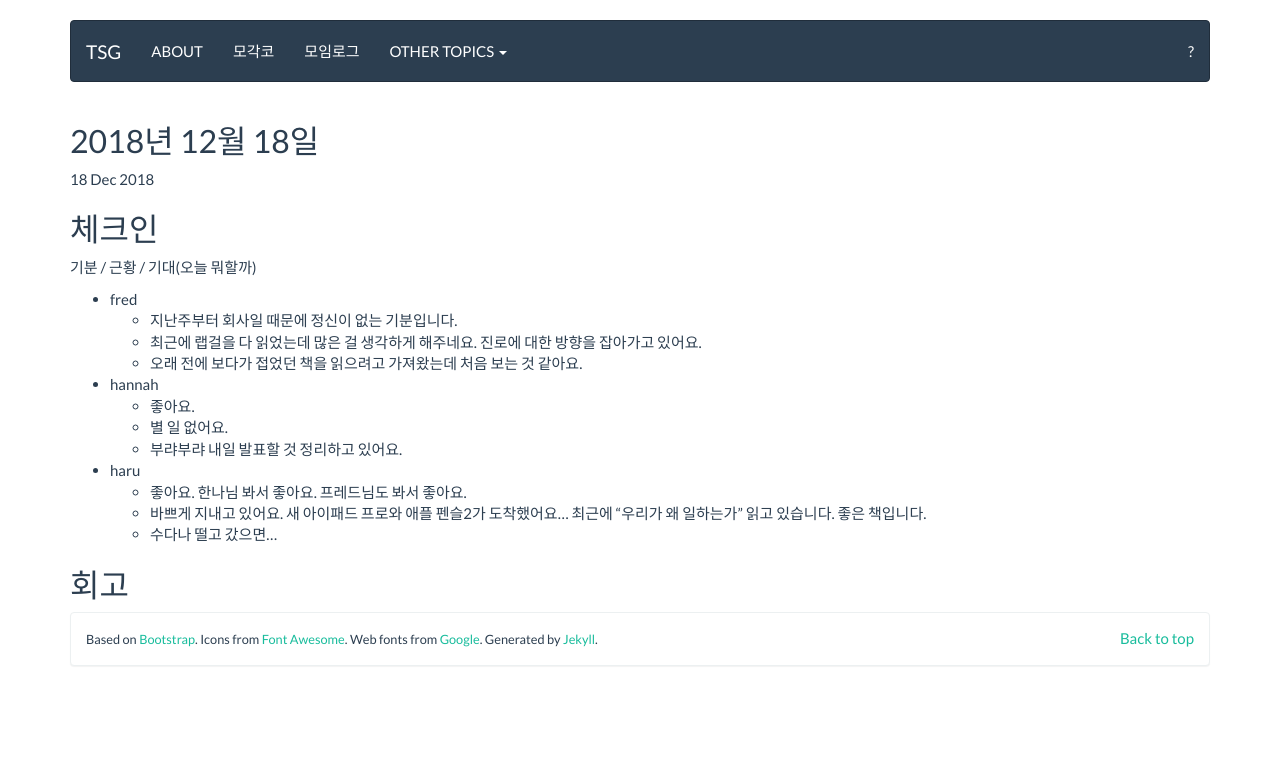
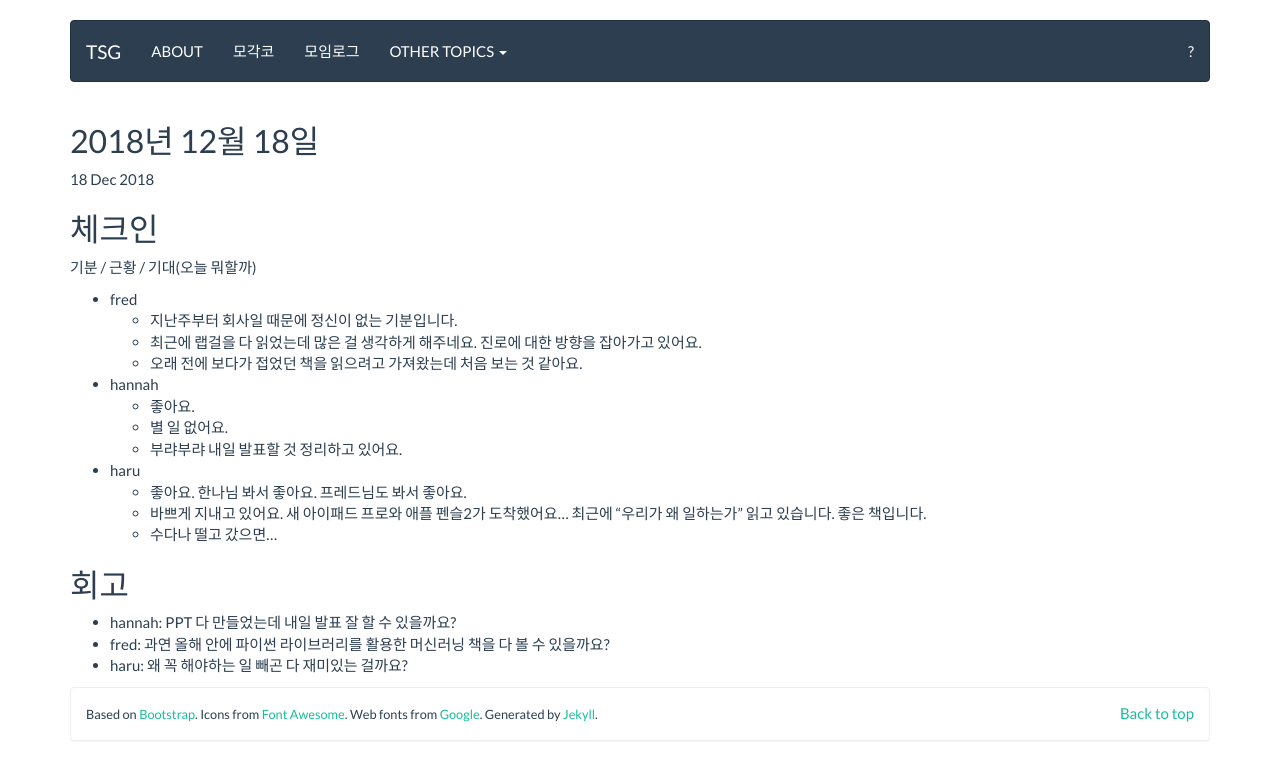
Before and after one commit to tuestudy/tuestudy.github.io, a Jekyll site: the page built from _posts/2018-12-18-meeting.markdown, in a window 1280 px wide. Shown: the top 780 px of the page. Built offline with Jekyll 4.4.1, drawn with Linux system fonts in a browser that asks for light colours.

Commit message:
2018년 12월 18일 회고

```diff
--- a/_posts/2018-12-18-meeting.markdown
+++ b/_posts/2018-12-18-meeting.markdown
@@ -24,3 +24,7 @@
   * 수다나 떨고 갔으면...
 
 ## 회고
+
+* hannah: PPT 다 만들었는데 내일 발표 잘 할 수 있을까요?
+* fred: 과연 올해 안에 파이썬 라이브러리를 활용한 머신러닝 책을 다 볼 수 있을까요?
+* haru: 왜 꼭 해야하는 일 빼곤 다 재미있는 걸까요?
```
